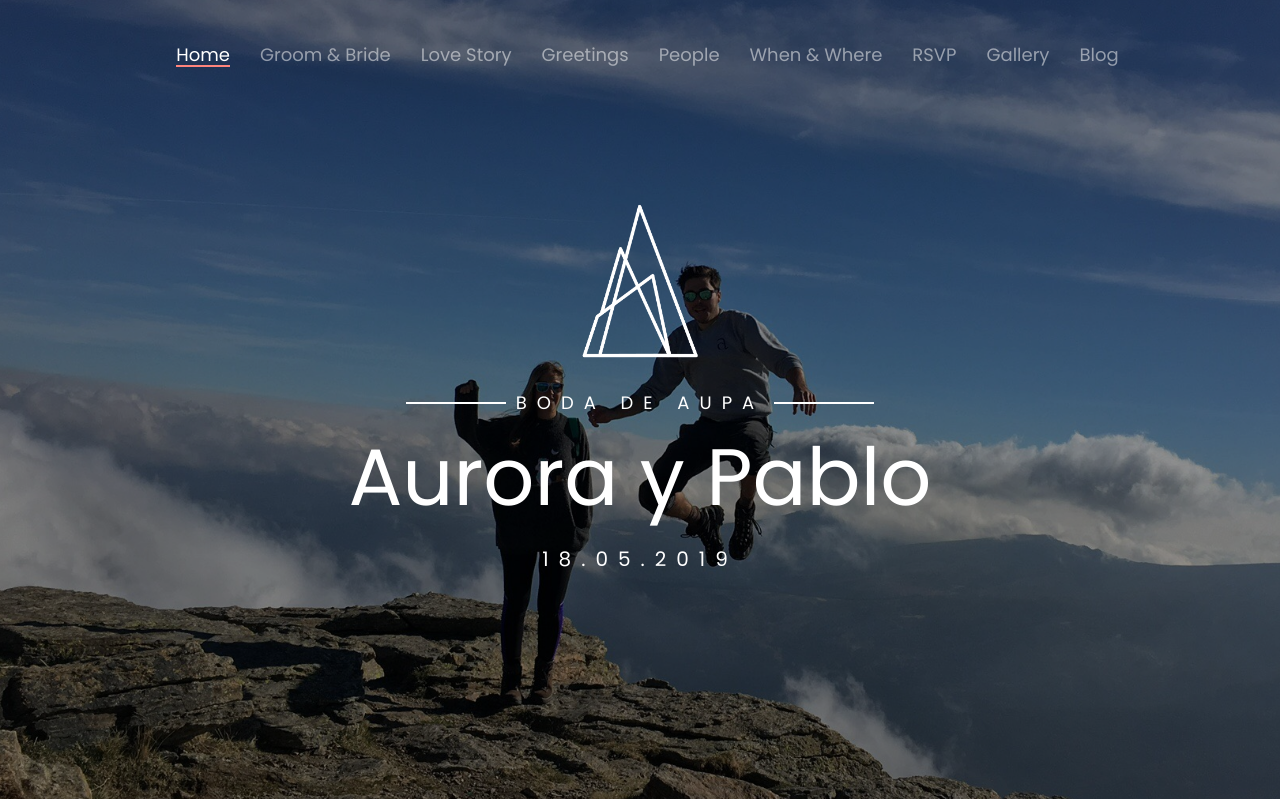
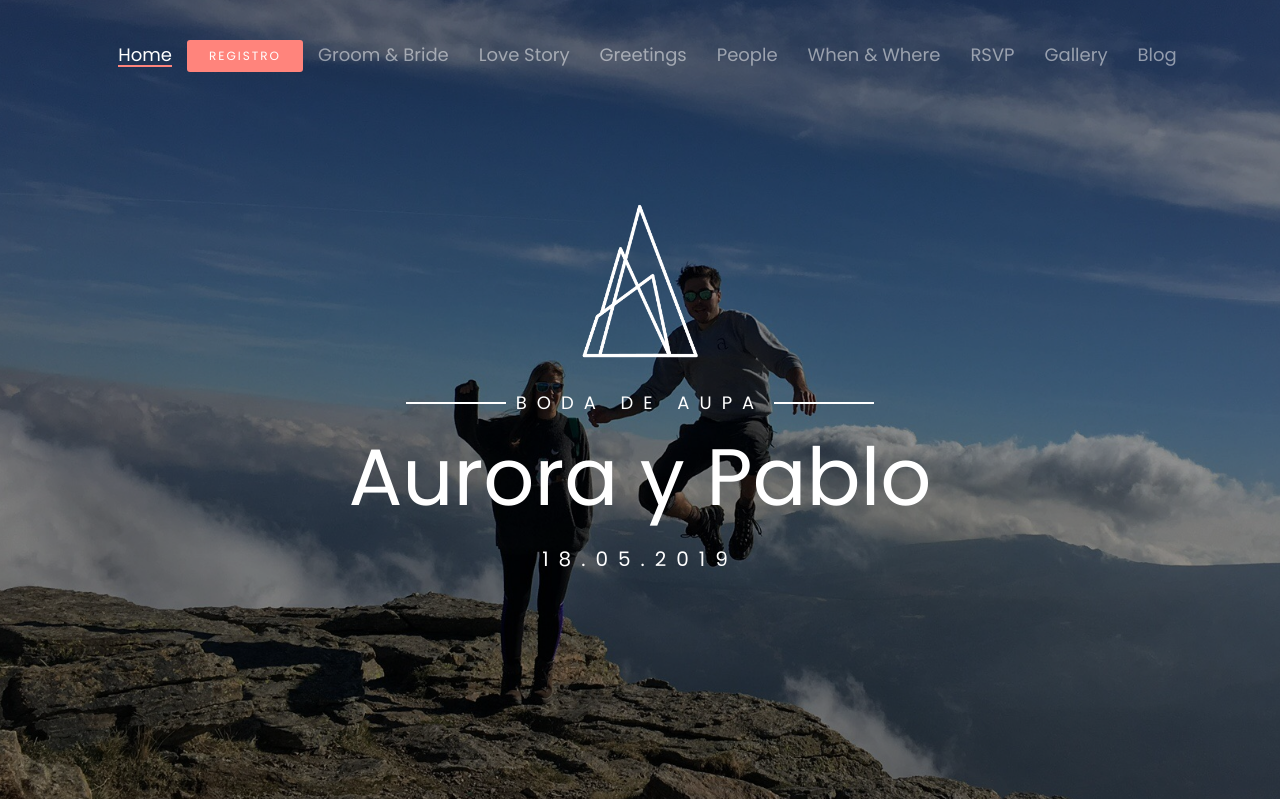
Before and after one commit to juan-fernandez/wedding-pablo, a Django app: page / in a window 1280 px wide. Shown: the top 799 px of the page. Run offline with Django 3.2, Linux system fonts and the light colour scheme; some libraries are stand-ins or nearby versions; some web fonts are replaced.

Commit message:
added register button

```diff
--- a/wedding/static/css/custom-styles.css
+++ b/wedding/static/css/custom-styles.css
@@ -6,3 +6,8 @@
   width: 360px;
   height: auto;
 }
+
+.au-navbar {
+  display: flex;
+  align-items: baseline;
+}
--- a/wedding/templates/index.html
+++ b/wedding/templates/index.html
@@ -62,9 +62,10 @@
 			<!-- <div class="row"> -->
 		    <nav class="navbar navbar-default">
 	        <div id="navbar" class="navbar-collapse collapse">
-	          <ul class="nav navbar-nav navbar-right">
-	            <li class="active"><a href="#" data-nav-section="home"><span>Home</span></a></li>
-	            <li><a href="#" data-nav-section="groom-bride"><span>Groom &amp; Bride</span></a></li>
+	          <ul class="nav navbar-nav navbar-right au-navbar">
+				<li class="active"><a href="#" data-nav-section="home"><span>Home</span></a></li>
+				<li><button class="btn btn-primary btn-sm" data-toggle="modal" data-target="#myModal">Registro</button></li>
+				<li><a href="#" data-nav-section="groom-bride"><span>Groom &amp; Bride</span></a></li>
 	            <li><a href="#" data-nav-section="story"><span>Love Story</span></a></li>
 	            <li><a href="#" data-nav-section="greetings"><span>Greetings</span></a></li>
 	            <li><a href="#" data-nav-section="people"><span>People</span></a></li>
@@ -670,6 +671,26 @@
 		</div>
 	</footer>
 
+	<!-- Registration Modal -->
+	<div class="modal fade" id="myModal" tabindex="-1" role="dialog" aria-labelledby="myModalLabel">
+		<div class="modal-dialog" role="document">
+			<div class="modal-content">
+				<div class="modal-header">
+					<button type="button" class="close" data-dismiss="modal" aria-label="Close"><span aria-hidden="true">&times;</span></button>
+					<h4 class="modal-title" id="myModalLabel">Modal title</h4>
+				</div>
+				<div class="modal-body">
+					...
+				</div>
+				<div class="modal-footer">
+					<button type="button" class="btn btn-default" data-dismiss="modal">Close</button>
+					<button type="button" class="btn btn-primary">Save changes</button>
+				</div>
+			</div>
+		</div>
+	</div>
+
+
 
 	<!-- jQuery -->
 	<script src="{% static "js/jquery.min.js" %}"></script>
```
